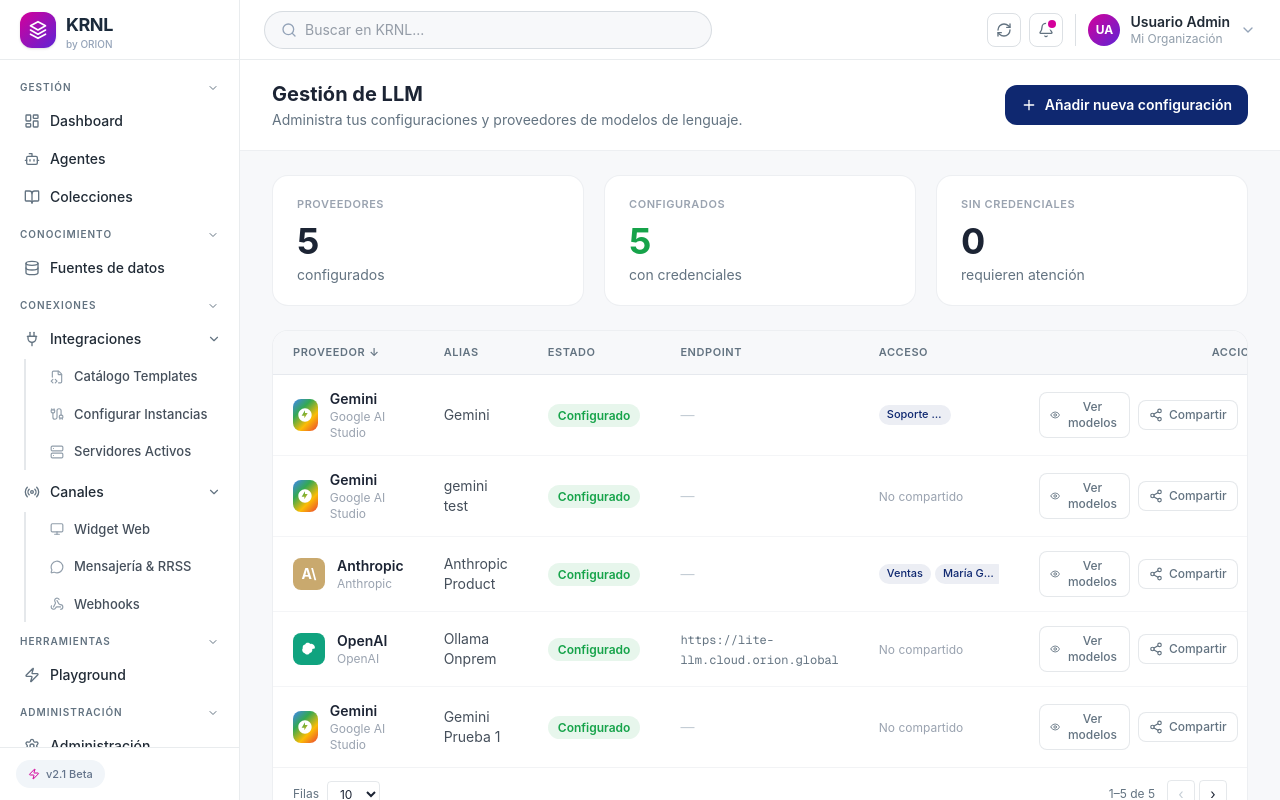
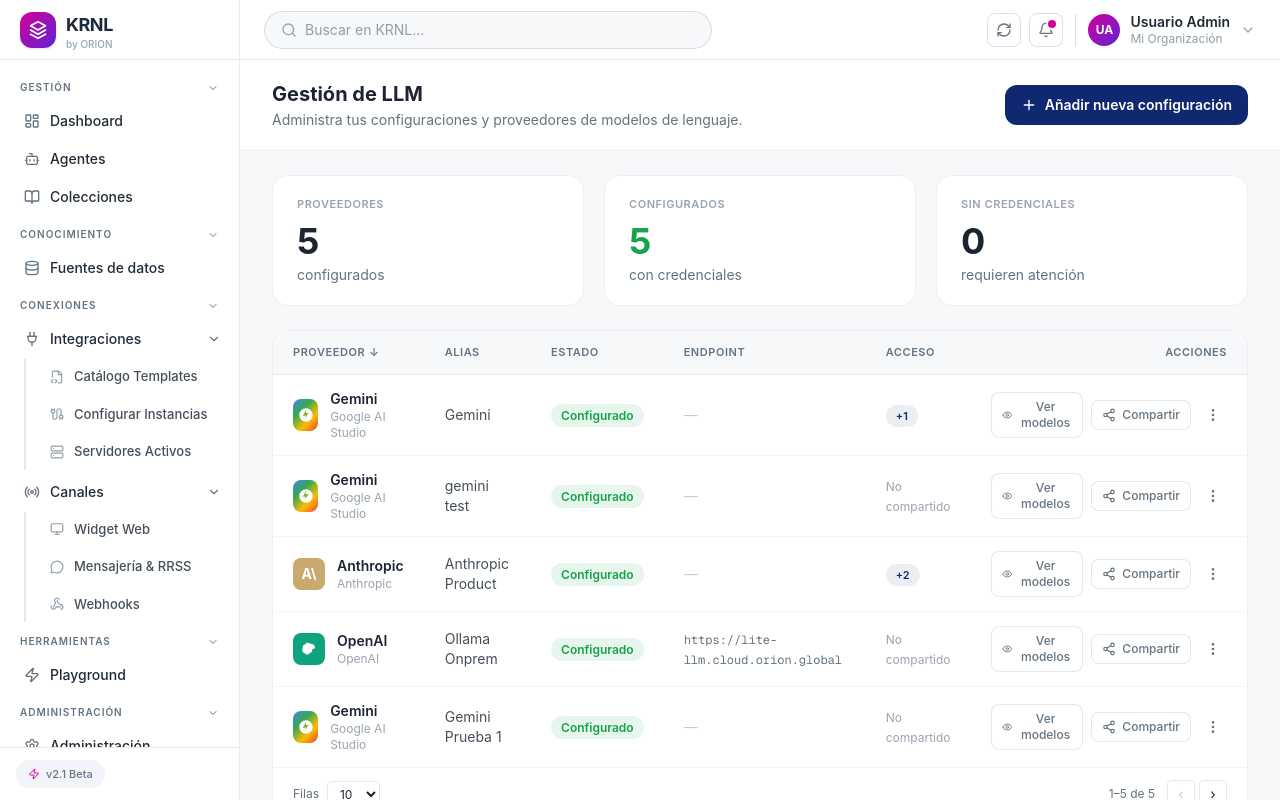
Before and after one commit to niduran-orion/krnl-V0, a Next.js app: page /gestion-llm in a window 1280 px wide. Built offline with nearby package versions, Linux system fonts and the light colour scheme.

Commit message:
feat: hide names in cell, show tooltip on hover
Display total count chip, show tooltip with names on hover.

```diff
--- a/components/mcp/admin/gestion-llm-view.tsx
+++ b/components/mcp/admin/gestion-llm-view.tsx
@@ -710,36 +710,23 @@ export function GestionLlmView() {
                     )}
                   </td>
 
-                  {/* Acceso — max 2 badges + "+N más" tooltip */}
-                  <td className="px-5 py-3.5 max-w-[160px]">
+                  {/* Acceso — chip "+N" con tooltip al hover */}
+                  <td className="px-5 py-3.5">
                     {prov.sharedWith.length === 0 ? (
                       <span className="text-xs" style={{ color: "#9AA3B0" }}>No compartido</span>
                     ) : (
-                      <div className="flex items-center gap-1 overflow-hidden">
-                        {prov.sharedWith.slice(0, 2).map((s) => (
+                      <div className="relative group inline-block">
                         <span
-                            key={s.id}
-                            className="text-[11px] font-medium px-2 py-0.5 rounded-full shrink-0 truncate max-w-[72px]"
+                          className="text-[11px] font-semibold px-2.5 py-1 rounded-full cursor-default select-none"
                           style={{ background: "rgba(15,40,112,0.08)", color: "#0F2870" }}
-                            title={s.name}
                         >
-                            {s.name}
+                          +{prov.sharedWith.length}
                         </span>
-                        ))}
-                        {prov.sharedWith.length > 2 && (
-                          <div className="relative group shrink-0">
-                            <span
-                              className="text-[11px] font-semibold px-2 py-0.5 rounded-full cursor-default select-none"
-                              style={{ background: "rgba(145,158,171,0.12)", color: "#637381" }}
-                            >
-                              +{prov.sharedWith.length - 2}
-                            </span>
-                            {/* Tooltip listing all extras */}
                         <div
-                              className="absolute left-0 top-full mt-1.5 z-50 hidden group-hover:flex flex-col gap-1 rounded-xl shadow-lg p-3 min-w-[160px]"
+                          className="absolute left-0 top-full mt-1.5 z-50 hidden group-hover:flex flex-col gap-1.5 rounded-xl shadow-lg p-3 min-w-[160px]"
                           style={{ background: "#FFFFFF", border: "1px solid rgba(145,158,171,0.2)" }}
                         >
-                              <p className="text-[10px] font-semibold uppercase tracking-wide mb-1" style={{ color: "#9AA3B0" }}>Todos los accesos</p>
+                          <p className="text-[10px] font-semibold uppercase tracking-wide mb-0.5" style={{ color: "#9AA3B0" }}>Compartido con</p>
                           {prov.sharedWith.map((s) => (
                             <span
                               key={s.id}
@@ -750,8 +737,6 @@ export function GestionLlmView() {
                             </span>
                           ))}
                         </div>
-                          </div>
-                        )}
                       </div>
                     )}
                   </td>
```
Lines whose indentation alone changed are shown as unchanged.
